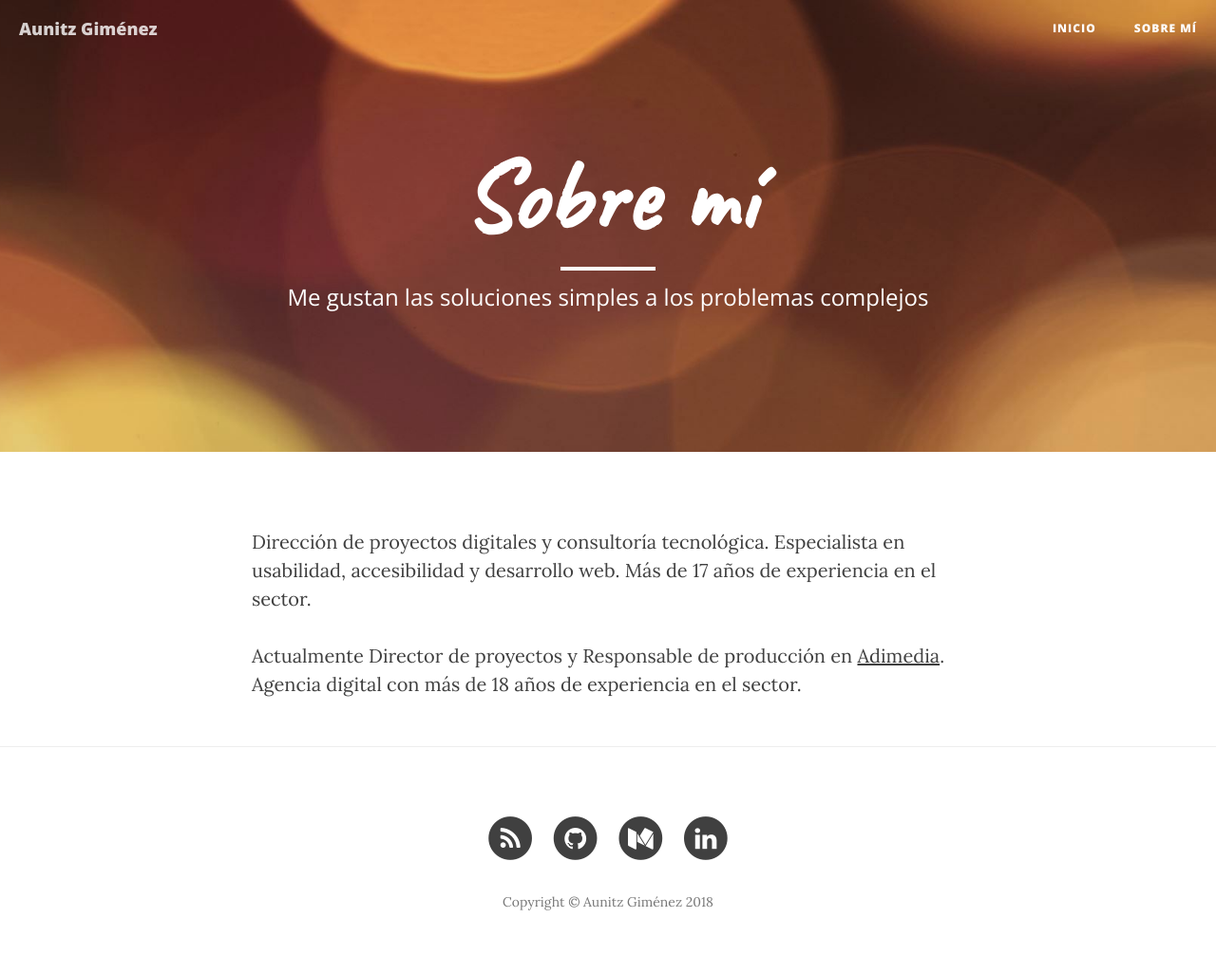
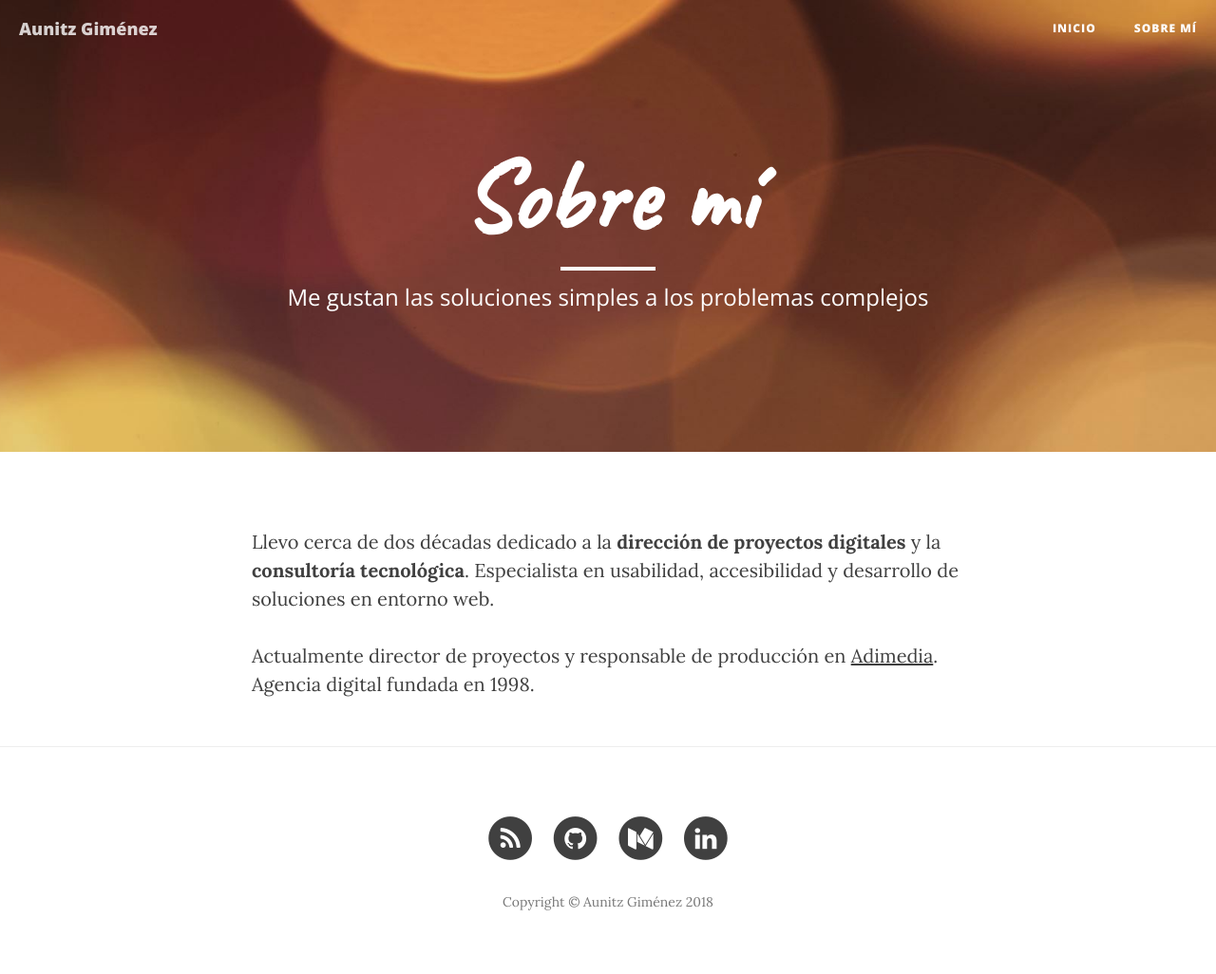
Before and after one commit to aunitz/beta, a Jekyll site: the page built from about.html, in a window 1280 px wide. Shown: the whole page at 95% size. Built offline with Jekyll 4.4.1, drawn with Linux system fonts in a browser that asks for light colours; nearby versions of some CDN libraries.

Commit message:
Actualizada la descripción sobre mí.

```diff
--- a/about.html
+++ b/about.html
@@ -5,6 +5,6 @@ description: "Me gustan las soluciones simples a los problemas complejos"
 header-img: "img/contact-bg.jpg"
 ---
 
-<p>Dirección de proyectos digitales y consultoría tecnológica. Especialista en usabilidad, accesibilidad y desarrollo web. Más de 17 años de experiencia en el sector.</p>
+<p>Llevo cerca de dos décadas dedicado a la <strong>dirección de proyectos digitales</strong> y la <strong>consultoría tecnológica</strong>. Especialista en usabilidad, accesibilidad y desarrollo de soluciones en entorno web.</p>
 
-<p>Actualmente Director de proyectos y Responsable de producción en <a href="https://www.adimedia.net/">Adimedia</a>. Agencia digital con más de 18 años de experiencia en el sector.</p>
+<p>Actualmente director de proyectos y responsable de producción en <a href="https://www.adimedia.net/">Adimedia</a>. Agencia digital fundada en 1998.</p>
```
